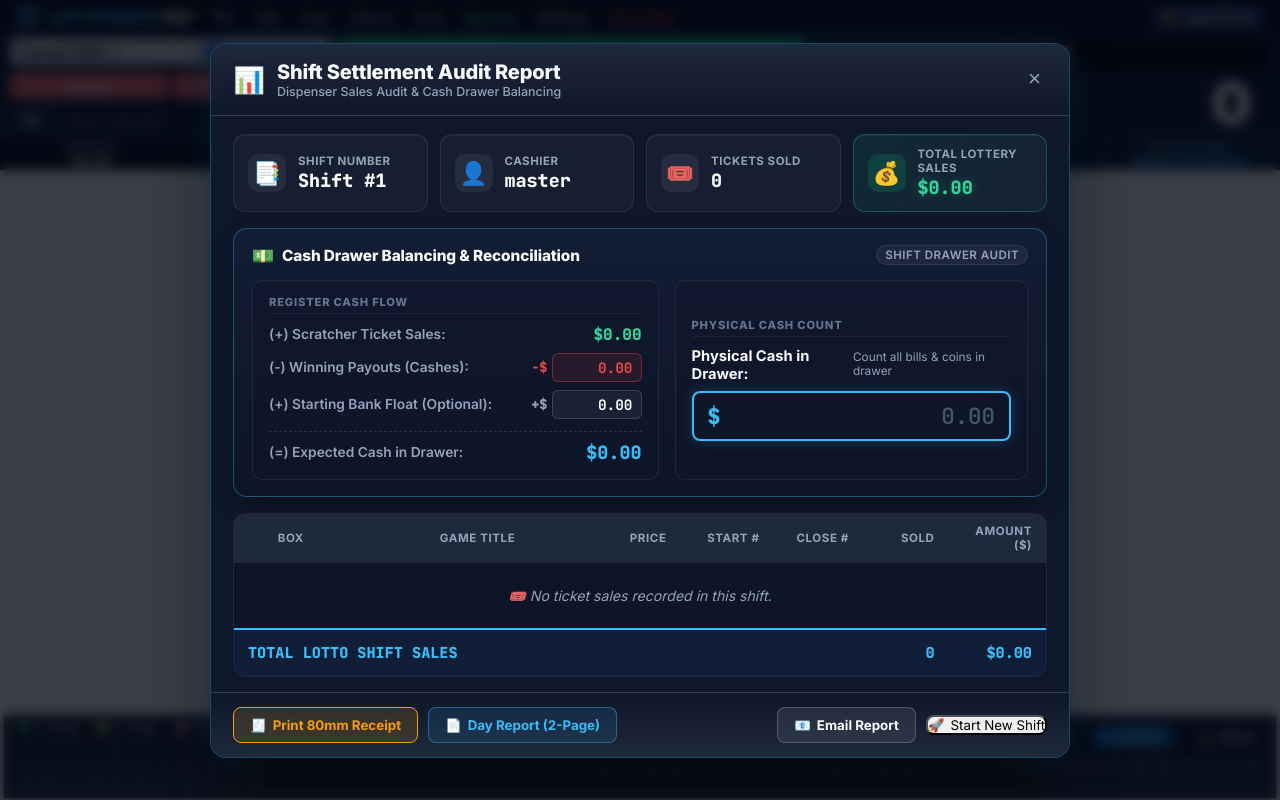
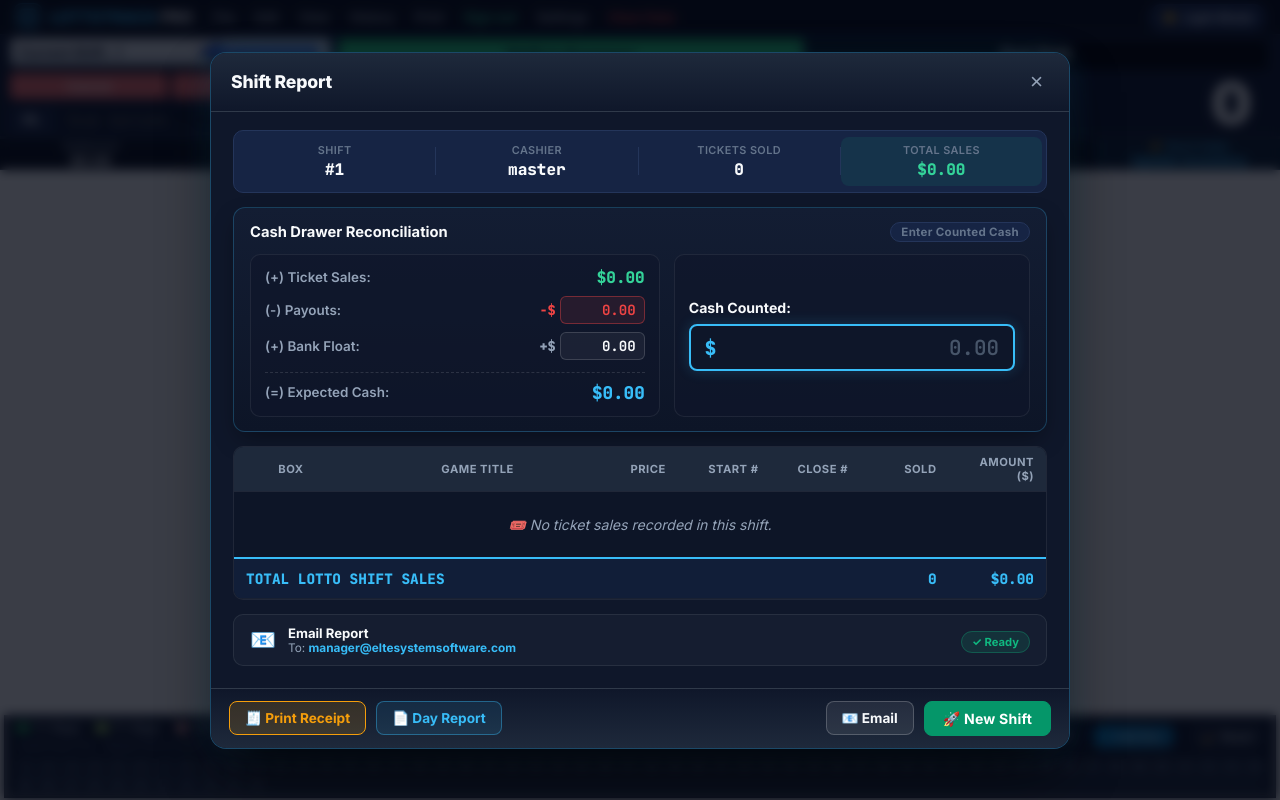
Before and after one commit to enlightensight/lotto, a website built with Vite: page index.html in a window 1280 px wide. Both pictures are taken after a click on the link "Print". Built offline with nearby package versions, Linux system fonts and the light colour scheme.

Commit message:
Redesign Shift Settlement Audit Report modal - clean, simple, light/dark theme support

```diff
--- a/index.html
+++ b/index.html
@@ -497,85 +497,67 @@
   </dialog>
 
   <!-- MODAL 3: Shift Audit Report & Settlement -->
-  <!-- MODAL 3: Shift Audit Report & Settlement -->
   <dialog id="shiftReportModal" class="shift-report-dialog">
     <div class="modal-header shift-report-header">
       <div class="modal-title">
-        <span class="report-header-icon">📊</span>
-        <div>
-          <div class="report-title-main">Shift Settlement Audit Report</div>
-          <div class="report-subtitle-main">Dispenser Sales Audit &amp; Cash Drawer Balancing</div>
-        </div>
-      </div>
-      <button class="modal-close-btn" id="closeReportBtn" title="Close Report">&times;</button>
+        <div class="report-title-main">Shift Report</div>
+      </div>
+      <button class="modal-close-btn" id="closeReportBtn" title="Close">&times;</button>
     </div>
     <div class="modal-body report-content">
-      <!-- Top Stats Banner -->
-      <div class="shift-report-banner">
-        <div class="shift-stat-card">
-          <div class="stat-card-icon">📑</div>
-          <div class="stat-card-body">
-            <div class="stat-label">Shift Number</div>
-            <div class="stat-value" id="repShiftNum">Shift #1</div>
-          </div>
-        </div>
-        <div class="shift-stat-card">
-          <div class="stat-card-icon">👤</div>
-          <div class="stat-card-body">
-            <div class="stat-label">Cashier</div>
-            <div class="stat-value" id="repCashier">MASTER</div>
-          </div>
-        </div>
-        <div class="shift-stat-card">
-          <div class="stat-card-icon">🎟️</div>
-          <div class="stat-card-body">
-            <div class="stat-label">Tickets Sold</div>
-            <div class="stat-value" id="repTicketsSold">0</div>
-          </div>
-        </div>
-        <div class="shift-stat-card stat-card-highlight">
-          <div class="stat-card-icon">💰</div>
-          <div class="stat-card-body">
-            <div class="stat-label">Total Lottery Sales</div>
-            <div class="stat-value stat-revenue-val" id="repTotalRevenue">$0.00</div>
-          </div>
-        </div>
-      </div>
-
-      <!-- Cash Drawer Reconciliation Card -->
+      <!-- Compact Stats Strip -->
+      <div class="shift-report-stats-strip">
+        <div class="sr-stat">
+          <span class="sr-stat-label">Shift</span>
+          <span class="sr-stat-value" id="repShiftNum">#1</span>
+        </div>
+        <div class="sr-stat-divider"></div>
+        <div class="sr-stat">
+          <span class="sr-stat-label">Cashier</span>
+          <span class="sr-stat-value" id="repCashier">master</span>
+        </div>
+        <div class="sr-stat-divider"></div>
+        <div class="sr-stat">
+          <span class="sr-stat-label">Tickets Sold</span>
+          <span class="sr-stat-value" id="repTicketsSold">0</span>
+        </div>
+        <div class="sr-stat-divider"></div>
+        <div class="sr-stat sr-stat-highlight">
+          <span class="sr-stat-label">Total Sales</span>
+          <span class="sr-stat-value sr-stat-green" id="repTotalRevenue">$0.00</span>
+        </div>
+      </div>
+
+      <!-- Cash Reconciliation -->
       <div class="cash-reconciliation-card">
         <div class="reconcile-card-header">
-          <div class="reconcile-header-left">
-            <span class="reconcile-header-icon">💵</span>
-            <span class="reconcile-header-title">Cash Drawer Balancing &amp; Reconciliation</span>
-          </div>
-          <span class="reconcile-header-badge">Shift Drawer Audit</span>
+          <span class="reconcile-header-title">Cash Drawer Reconciliation</span>
+          <span id="repDrawerBalance" class="drawer-balance-pill status-pending">Enter Counted Cash</span>
         </div>
 
         <div class="drawer-reconcile-grid">
           <!-- Left: Flow Breakdown -->
           <div class="reconcile-pane flow-pane">
-            <div class="reconcile-pane-heading">REGISTER CASH FLOW</div>
             <div class="reconcile-item-row">
-              <span class="reconcile-item-label">(+) Scratcher Ticket Sales:</span>
+              <span class="reconcile-item-label">(+) Ticket Sales:</span>
               <strong id="recLottoSales" class="reconcile-amount-success">$0.00</strong>
             </div>
             <div class="reconcile-item-row">
-              <span class="reconcile-item-label" title="Prize cash paid out to customers for winning tickets">(-) Winning Payouts (Cashes):</span>
+              <span class="reconcile-item-label" title="Prize cash paid out to customers for winning tickets">(-) Payouts:</span>
               <div class="reconcile-input-box payout-box">
                 <span class="reconcile-prefix prefix-red">-$</span>
                 <input type="number" id="inputShiftPayouts" step="1" min="0" value="0.00" class="reconcile-num-input input-red">
               </div>
             </div>
             <div class="reconcile-item-row">
-              <span class="reconcile-item-label" title="Starting cash in register at start of shift">(+) Starting Bank Float (Optional):</span>
+              <span class="reconcile-item-label" title="Starting cash in register at start of shift">(+) Bank Float:</span>
               <div class="reconcile-input-box">
                 <span class="reconcile-prefix prefix-dim">+$</span>
                 <input type="number" id="inputDrawerFloat" step="1" min="0" value="0.00" class="reconcile-num-input">
               </div>
             </div>
             <div class="reconcile-item-row expected-row">
-              <span class="reconcile-item-label font-bold">(=) Expected Cash in Drawer:</span>
+              <span class="reconcile-item-label font-bold">(=) Expected Cash:</span>
               <strong id="recExpectedCash" class="reconcile-amount-expected">$0.00</strong>
             </div>
             <div id="recPayoutNote" class="reconcile-payout-warning" style="display:none;">
@@ -585,11 +567,9 @@
 
           <!-- Right: Counted Cash -->
           <div class="reconcile-pane count-pane">
-            <div class="reconcile-pane-heading">PHYSICAL CASH COUNT</div>
             <div class="cash-count-group">
               <div class="cash-count-meta">
-                <span class="cash-count-title">Physical Cash in Drawer:</span>
-                <span class="cash-count-hint">Count all bills &amp; coins in drawer</span>
+                <span class="cash-count-title">Cash Counted:</span>
               </div>
               <div class="cash-count-input-wrapper">
                 <span class="cash-symbol">$</span>
@@ -632,12 +612,12 @@
         <div class="email-strip-details">
           <span class="email-strip-icon">📧</span>
           <div>
-            <div class="email-strip-title">Shift Reconciliation Dispatch</div>
-            <div class="email-strip-subtitle">Automated report routed to: <strong id="repTargetEmails">manager@eltesystemsoftware.com</strong></div>
+            <div class="email-strip-title">Email Report</div>
+            <div class="email-strip-subtitle">To: <strong id="repTargetEmails">manager@eltesystemsoftware.com</strong></div>
           </div>
         </div>
         <div class="email-strip-status">
-          <span class="email-status-chip">✓ System Ready</span>
+          <span class="email-status-chip">✓ Ready</span>
         </div>
       </div>
     </div>
@@ -646,18 +626,18 @@
     <div class="modal-footer shift-report-footer">
       <div class="footer-left-group">
         <button class="btn btn-print-receipt" id="reportPrintBtn" title="Optimized for 80mm thermal receipt roll">
-          <span>🧾</span> Print 80mm Receipt
+          🧾 Print Receipt
         </button>
-        <button class="btn btn-view-day-report" id="reportPrintFullBtn" title="Full 2-Page Official Day Report (AMIGO FOOD MART)">
-          <span>📄</span> Day Report (2-Page)
+        <button class="btn btn-view-day-report" id="reportPrintFullBtn" title="Full 2-Page Official Day Report">
+          📄 Day Report
         </button>
       </div>
       <div class="footer-right-group">
         <button class="btn btn-email-report" id="reportEmailBtn">
-          <span>📧</span> Email Report
+          📧 Email
         </button>
         <button class="btn btn-start-shift" id="reportNewShiftBtn">
-          <span>🚀</span> Start New Shift
+          🚀 New Shift
         </button>
       </div>
     </div>
```
Also changed, not shown: src/main.js, src/style.css.
